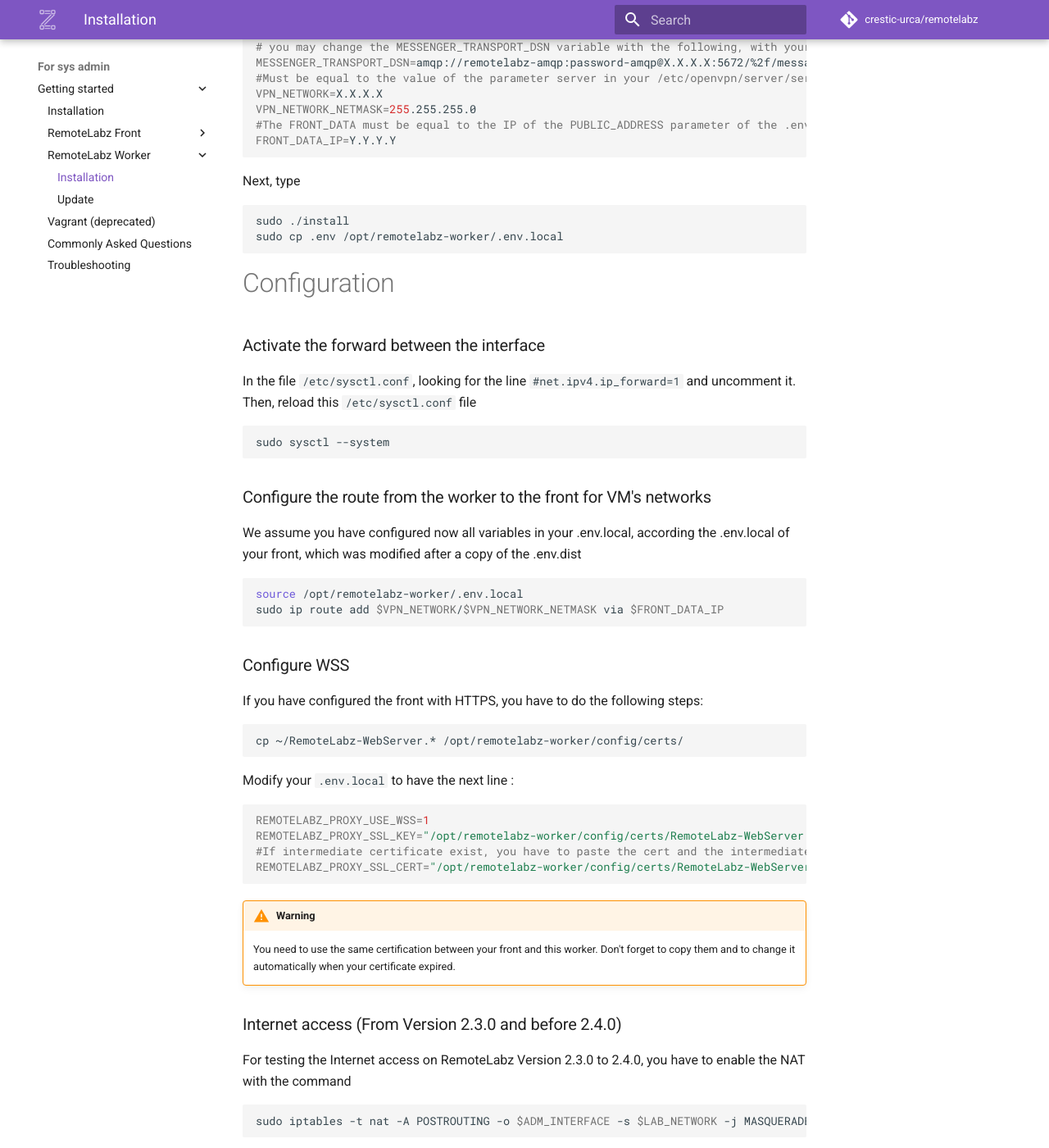
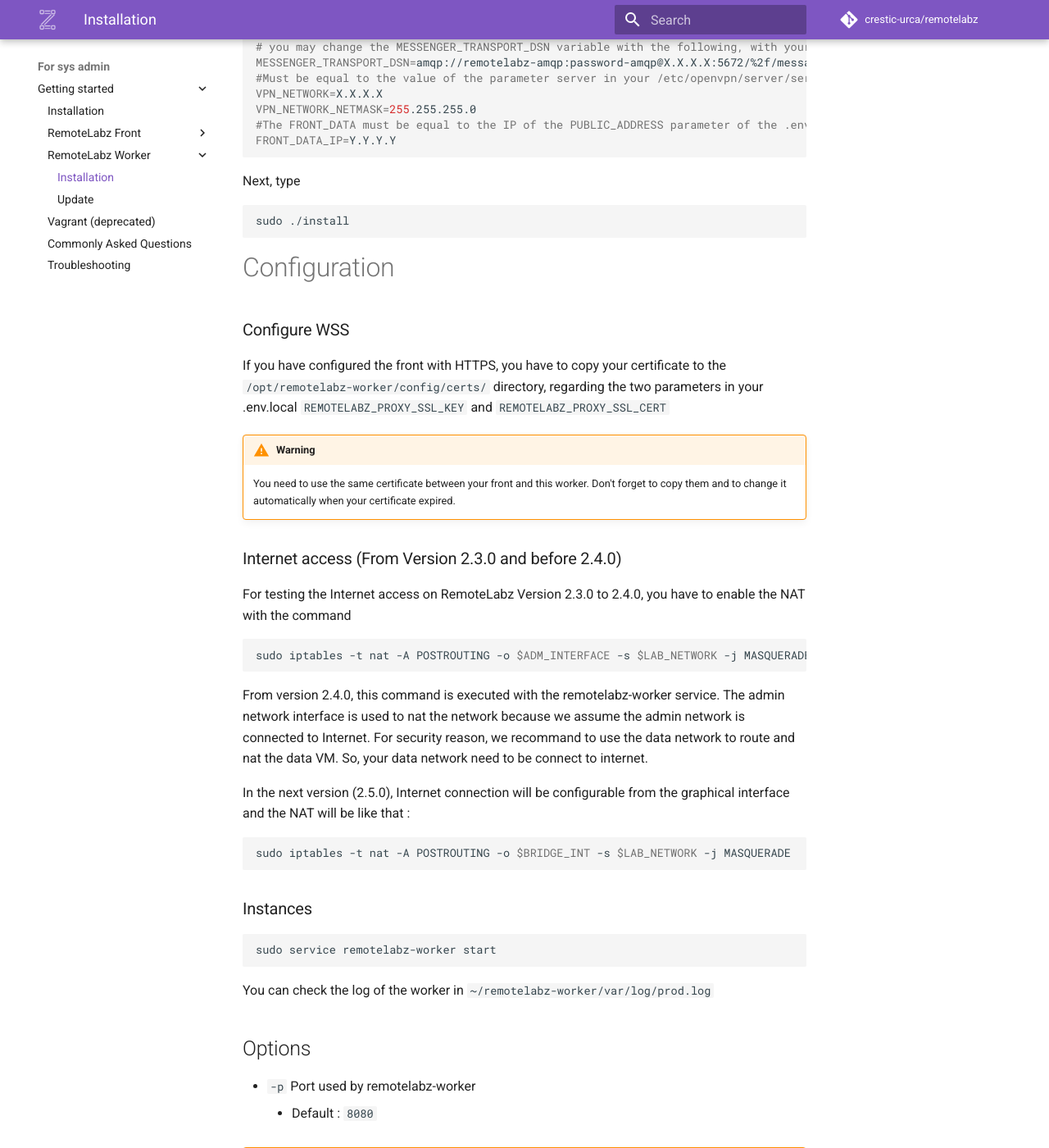
Before and after one commit to remotelabz/remotelabz-docs, an MkDocs documentation site: the page built from docs/administrators/getting-started/ubuntu-worker.md, in a window 1280 px wide and 1400 px high, scrolled down 1127 px. Shown: the whole window at 82% size. Built offline with MkDocs 1.6.1 and Material for MkDocs 9.7.7, drawn with Linux system fonts in a browser that asks for light colours; comment, search, counter and statistics services are not loaded.

Commit message:
Update install

````diff
--- a/docs/administrators/getting-started/ubuntu-worker.md
+++ b/docs/administrators/getting-started/ubuntu-worker.md
@@ -49,38 +49,14 @@ FRONT_DATA_IP=Y.Y.Y.Y
 Next, type
 ```bash
 sudo ./install
-sudo cp .env /opt/remotelabz-worker/.env.local
 ```
 # Configuration
-### Activate the forward between the interface
-In the file `/etc/sysctl.conf`, looking for the line `#net.ipv4.ip_forward=1` and uncomment it. Then, reload this `/etc/sysctl.conf` file
-```bash
-sudo sysctl --system
-```
-
-### Configure the route from the worker to the front for VM's networks
-We assume you have configured now all variables in your .env.local, according the .env.local of your front, which was modified after a copy of the .env.dist
-```bash
-source /opt/remotelabz-worker/.env.local
-sudo ip route add $VPN_NETWORK/$VPN_NETWORK_NETMASK via $FRONT_DATA_IP
-```
-
 ### Configure WSS
-If you have configured the front with HTTPS, you have to do the following steps:
-```bash
-cp ~/RemoteLabz-WebServer.* /opt/remotelabz-worker/config/certs/
-```
-
-Modify your `.env.local` to have the next line :
-```bash
-REMOTELABZ_PROXY_USE_WSS=1
-REMOTELABZ_PROXY_SSL_KEY="/opt/remotelabz-worker/config/certs/RemoteLabz-WebServer.key"
-#If intermediate certificate exist, you have to paste the cert and the intermediate in the same .pem file
-REMOTELABZ_PROXY_SSL_CERT="/opt/remotelabz-worker/config/certs/RemoteLabz-WebServer.crt"
-```
+If you have configured the front with HTTPS, you have to copy your certificate to the `/opt/remotelabz-worker/config/certs/` directory, regarding the two parameters in your .env.local
+`REMOTELABZ_PROXY_SSL_KEY` and `REMOTELABZ_PROXY_SSL_CERT`
 
 !!! warning
-    You need to use the same certification between your front and this worker. Don't forget to copy them and to change it automatically when your certificate expired.
+    You need to use the same certificate between your front and this worker. Don't forget to copy them and to change it automatically when your certificate expired.
 
 ### Internet access (From Version 2.3.0 and before 2.4.0)
 For testing the Internet access on RemoteLabz Version 2.3.0 to 2.4.0, you have to enable the NAT with the command
````
